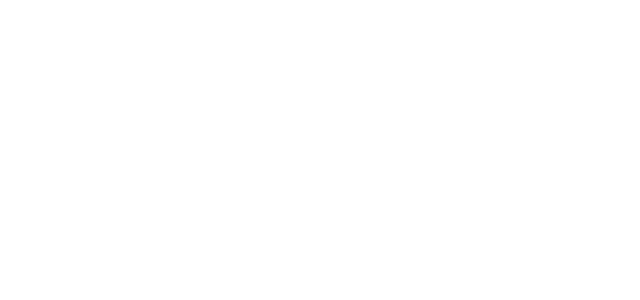
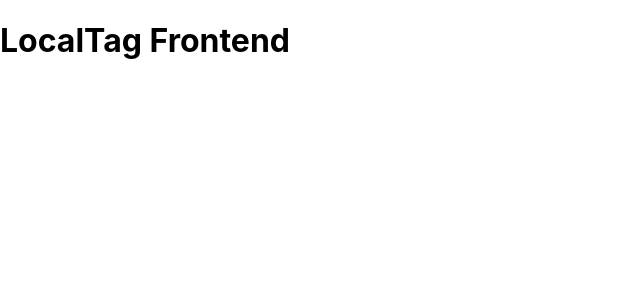
Before and after one commit to patgarcia/localtag-frontend, a React (Create React App) app in the folder localtag/: page / in a window 1280 px wide. Shown: the top 300 px of the page, without its empty margins (0-640 px from the left). Built offline with nearby package versions, Linux system fonts and the light colour scheme.

Commit message:
removed extraneous files

```diff
--- a/localtag/package.json
+++ b/localtag/package.json
@@ -3,12 +3,16 @@
   "version": "0.1.0",
   "private": true,
   "dependencies": {
+    "@material-ui/core": "^4.11.4",
+    "@material-ui/icons": "^4.11.2",
+    "@material-ui/styles": "^4.11.4",
     "@testing-library/jest-dom": "^5.12.0",
     "@testing-library/react": "^11.2.7",
     "@testing-library/user-event": "^12.8.3",
     "react": "^17.0.2",
     "react-dom": "^17.0.2",
-    "react-scripts": "4.0.3",
+    "react-router-dom": "^5.2.0",
+    "react-scripts": "^1.1.5",
     "web-vitals": "^1.1.2"
   },
   "scripts": {
--- a/localtag/src/App.js
+++ b/localtag/src/App.js
@@ -4,11 +4,9 @@
 
 function App() {
   return (
-    <div>
       <DataContext.Provider>
-
+        <h1>LocalTag Frontend</h1>
       </DataContext.Provider>
-    </div>
   );
 }
 
```
Also changed, not shown: package.json (deleted, +0 -8 lines), 2 other files (tests, documents, lock files or other folders).
